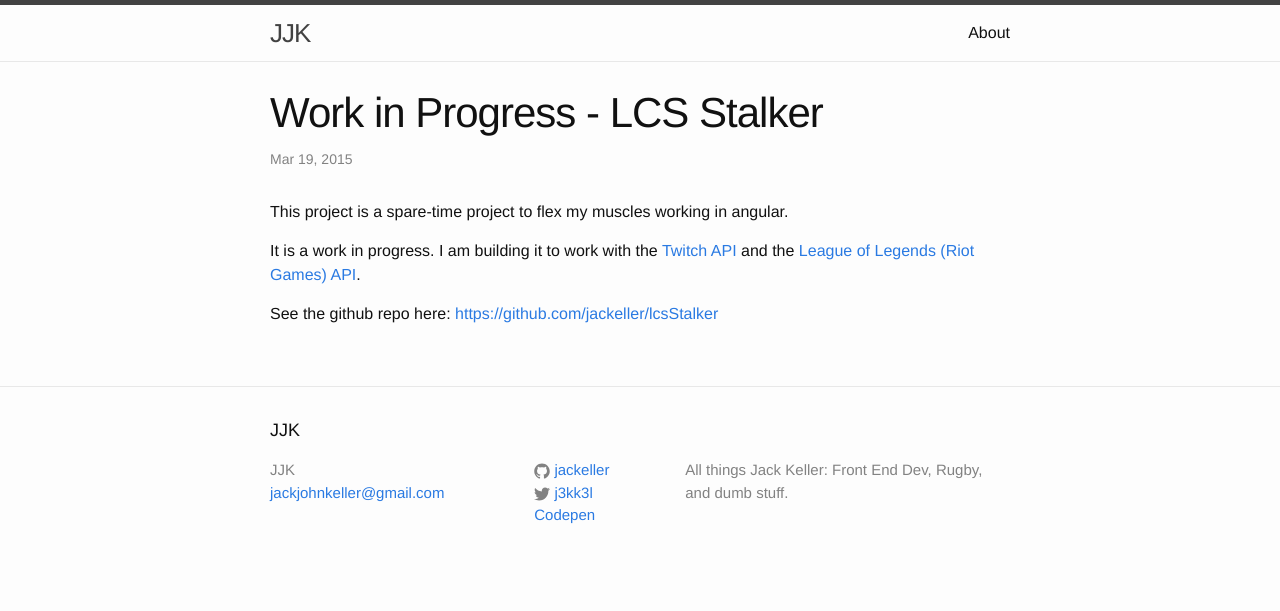
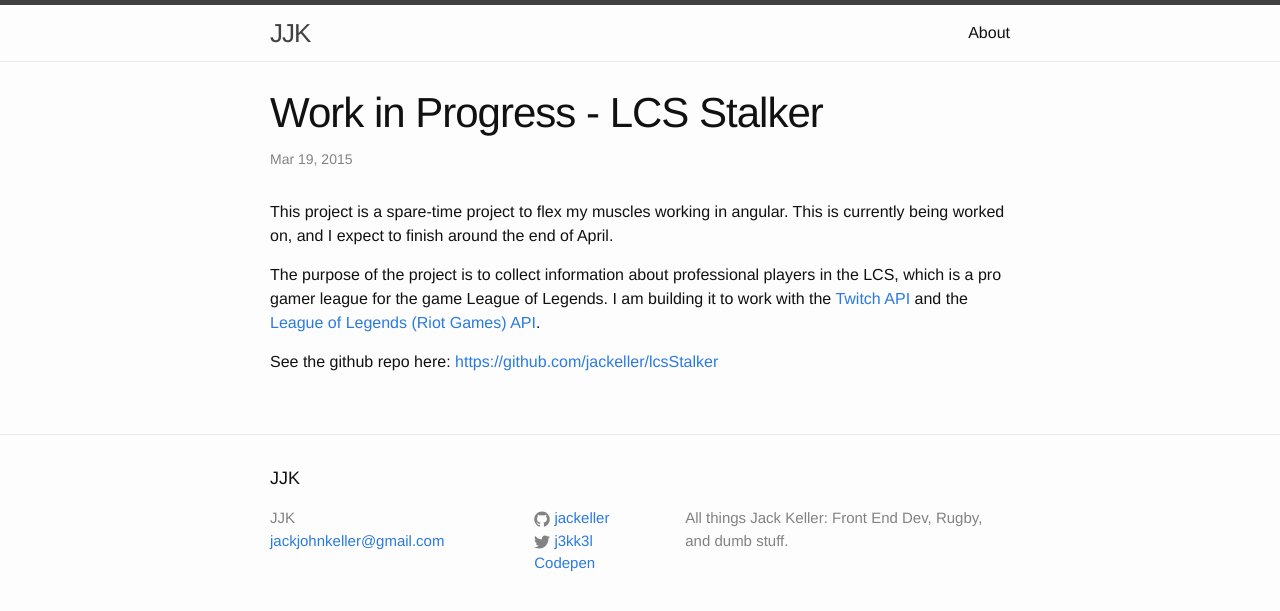
Before and after one commit to jackeller/jackeller.github.io, a Jekyll site: the page built from _posts/2015-03-19-LCS-Stalker.markdown, in a window 1280 px wide. Shown: the top 611 px of the page. Built offline with Jekyll 4.4.1, drawn with Linux system fonts in a browser that asks for light colours.

Commit message:
updating post

```diff
--- a/_posts/2015-03-19-LCS-Stalker.markdown
+++ b/_posts/2015-03-19-LCS-Stalker.markdown
@@ -4,9 +4,9 @@ title:  "Work in Progress - LCS Stalker"
 date:   2015-03-19 22:03:35
 categories: projects
 ---
-This project is a spare-time project to flex my muscles working in angular.
+This project is a spare-time project to flex my muscles working in angular.  This is currently being worked on, and I expect to finish around the end of April.
 
-It is a work in progress.  I am building it to work with the <a href="http://dev.twitch.tv/">Twitch API</a> and the <a href="https://developer.riotgames.com/">League of Legends (Riot Games) API</a>.
+The purpose of the project is to collect information about professional players in the LCS, which is a pro gamer league for the game League of Legends.  I am building it to work with the <a href="http://dev.twitch.tv/">Twitch API</a> and the <a href="https://developer.riotgames.com/">League of Legends (Riot Games) API</a>.
 
 <!-- See it live here:  <a href="/gitLove">Gitlove</a> -->
 
```
